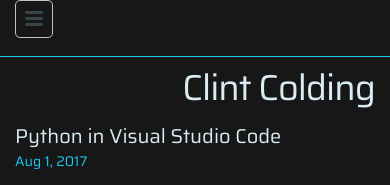
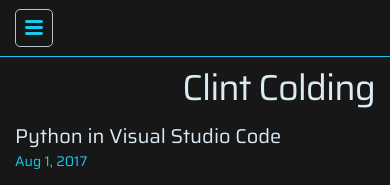
Before and after one commit to clintcolding/clintcolding.github.io, a Jekyll site: the page built from index.md, in a window 390 px wide. Shown: the top 185 px of the page. Built offline with Jekyll 4.4.1, drawn with Linux system fonts in a browser that asks for light colours.

Commit message:
Fixed nav on mobile

```diff
--- a/_sass/minima/_layout.scss
+++ b/_sass/minima/_layout.scss
@@ -59,13 +59,14 @@
   }
 
   @include media-query($on-palm) {
-    position: left;
+    position: absolute;
     top: 9px;
-    right: $spacing-unit / 2;
+    left: $spacing-unit / 2;
     background-color: $background-color;
     border: 1px solid $grey-color-light;
     border-radius: 5px;
     text-align: right;
+    float: left;
 
     label[for="nav-trigger"] {
       display: block;
@@ -78,7 +79,7 @@
 
     .menu-icon {
       display: block;
-      float: left;
+      float: right;
       width: 36px;
       height: 26px;
       line-height: 0;
@@ -86,7 +87,7 @@
       text-align: center;
 
       > svg path {
-        fill: $grey-color-dark;
+        fill: $accent-color;
       }
     }
 
```
